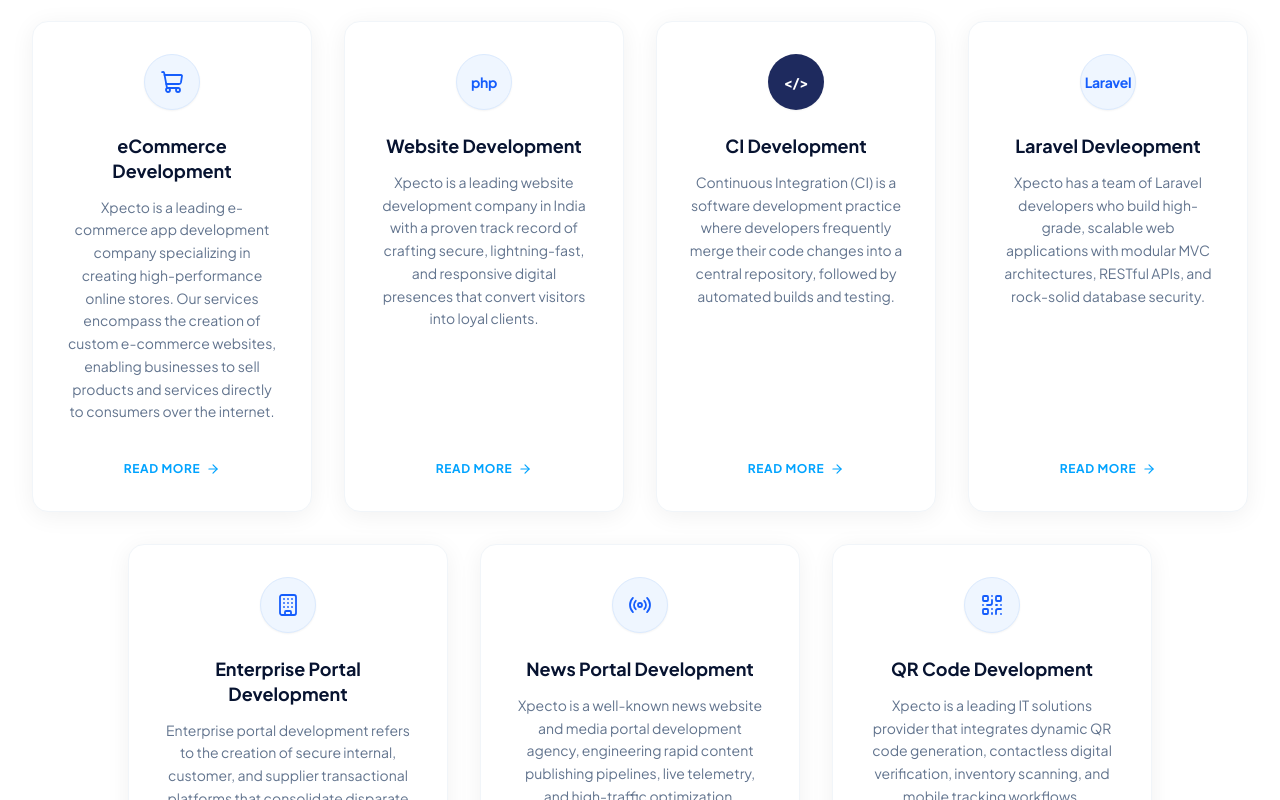
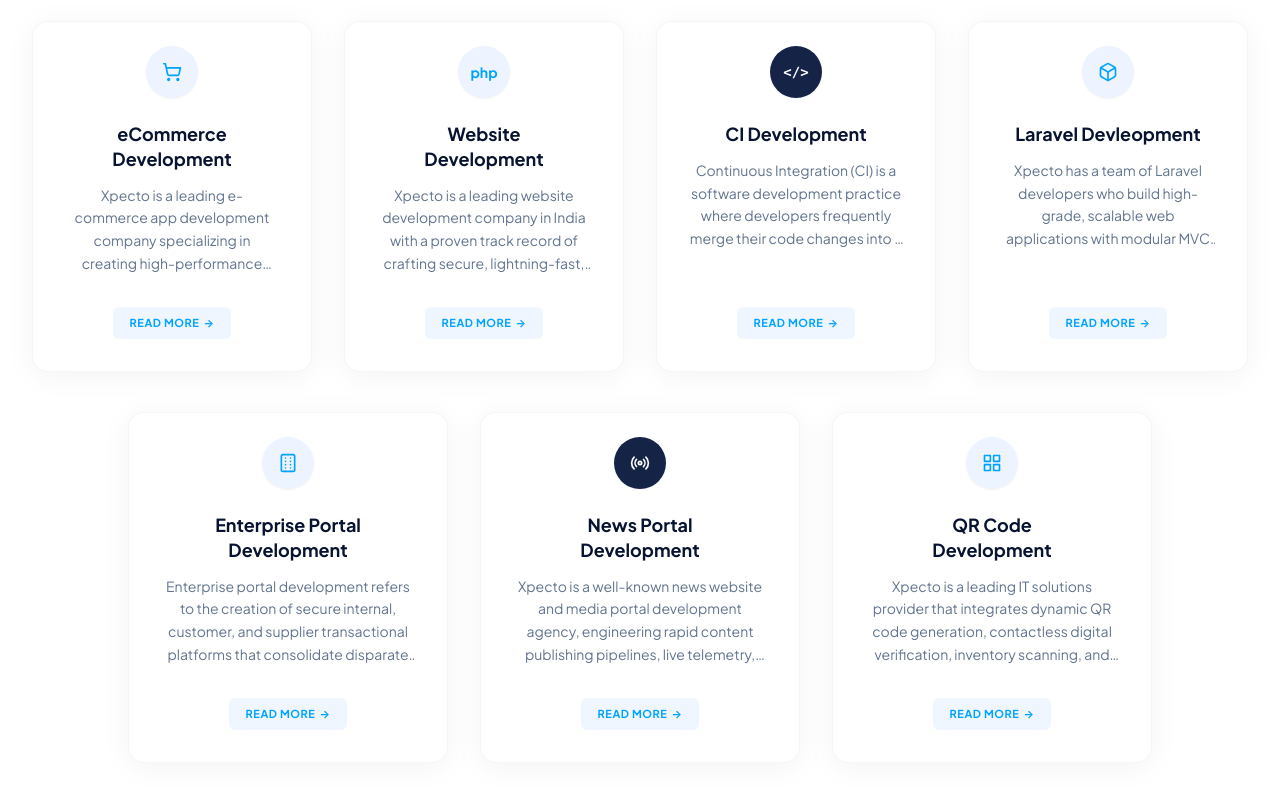
Before and after one commit to codesumitsaxena/Xpecto, a React (Vite) app: page /static-website in a window 1280 px wide. Shown: the part 1040-1840 px from the top of the page. Built offline with nearby package versions, Linux system fonts and the light colour scheme.

Commit message:
fix: match second section cards and styling 1:1 with original live website

```diff
--- a/src/pages/WebApplicationPage.jsx
+++ b/src/pages/WebApplicationPage.jsx
@@ -5,10 +5,6 @@ import {
   ChevronLeft,
   Star,
   ArrowRight,
-  ShoppingCart,
-  Building,
-  Radio,
-  QrCode,
   Award,
   Users,
   CheckCircle2,
@@ -47,63 +43,88 @@ export default function WebApplicationPage() {
     { src: '/images/2logo.webp', alt: 'RBIQS' }
   ];
 
-  // Exact 7 Solutions from Screenshot 3:
-  // Row 1 (4 items): eCommerce Development, Website Development, CI Development, Laravel Devleopment
-  // Row 2 (3 items): Enterprise Portal Development, News Portal Development, QR Code Development
+  // Exact 7 Solutions matching Screenshot 1 (original website):
+  // 1. eCommerce Development
+  // 2. Website Development
+  // 3. CI Development (Center highlighted dark navy circle)
+  // 4. Laravel Devleopment
+  // 5. Enterprise Portal Development
+  // 6. News Portal Development (Center highlighted dark navy circle)
+  // 7. QR Code Development
   const webSolutions = [
     {
       id: 'ecommerce',
-      title: 'eCommerce Development',
+      title: 'eCommerce\nDevelopment',
       desc: 'Xpecto is a leading e-commerce app development company specializing in creating high-performance online stores. Our services encompass the creation of custom e-commerce websites, enabling businesses to sell products and services directly to consumers over the internet.',
-      icon: ShoppingCart,
-      isPrimary: false
+      icon: (
+        <svg viewBox="0 0 24 24" fill="none" stroke="currentColor" strokeWidth="2" strokeLinecap="round" strokeLinejoin="round" className="w-5 h-5">
+          <circle cx="8" cy="21" r="1"/><circle cx="19" cy="21" r="1"/>
+          <path d="M2.05 2.05h2l2.66 12.42a2 2 0 0 0 2 1.58h9.78a2 2 0 0 0 1.95-1.57l1.65-7.43H5.12"/>
+        </svg>
+      ),
+      isDarkBadge: false
     },
     {
       id: 'website-dev',
-      title: 'Website Development',
+      title: 'Website\nDevelopment',
       desc: 'Xpecto is a leading website development company in India with a proven track record of crafting secure, lightning-fast, and responsive digital presences that convert visitors into loyal clients.',
       badgeText: 'php',
-      isPrimary: false
+      isDarkBadge: false
     },
     {
       id: 'ci-dev',
       title: 'CI Development',
       desc: 'Continuous Integration (CI) is a software development practice where developers frequently merge their code changes into a central repository, followed by automated builds and testing.',
       badgeText: '</>',
-      isPrimary: true
+      isDarkBadge: true
     },
     {
       id: 'laravel',
       title: 'Laravel Devleopment',
       desc: 'Xpecto has a team of Laravel developers who build high-grade, scalable web applications with modular MVC architectures, RESTful APIs, and rock-solid database security.',
-      badgeText: 'Laravel',
-      isPrimary: false
+      icon: (
+        <svg viewBox="0 0 24 24" fill="none" stroke="currentColor" strokeWidth="2" strokeLinecap="round" strokeLinejoin="round" className="w-5 h-5">
+          <path d="M21 16V8a2 2 0 0 0-1-1.73l-7-4a2 2 0 0 0-2 0l-7 4A2 2 0 0 0 3 8v8a2 2 0 0 0 1 1.73l7 4a2 2 0 0 0 2 0l7-4A2 2 0 0 0 21 16z"/>
+          <polyline points="3.27 6.96 12 12.01 20.73 6.96"/><line x1="12" y1="22.08" x2="12" y2="12"/>
+        </svg>
+      ),
+      isDarkBadge: false
     },
     {
       id: 'enterprise-portal',
-      title: 'Enterprise Portal Development',
+      title: 'Enterprise Portal\nDevelopment',
       desc: 'Enterprise portal development refers to the creation of secure internal, customer, and supplier transactional platforms that consolidate disparate corporate applications into one interface.',
-      icon: Building,
-      isPrimary: false
+      icon: (
+        <svg viewBox="0 0 24 24" fill="none" stroke="currentColor" strokeWidth="2" strokeLinecap="round" strokeLinejoin="round" className="w-5 h-5">
+          <rect x="4" y="2" width="16" height="20" rx="2" ry="2"/><line x1="9" y1="22" x2="9" y2="22.01"/><line x1="15" y1="22" x2="15" y2="22.01"/><line x1="9" y1="6" x2="9" y2="6.01"/><line x1="15" y1="6" x2="15" y2="6.01"/><line x1="9" y1="10" x2="9" y2="10.01"/><line x1="15" y1="10" x2="15" y2="10.01"/><line x1="9" y1="14" x2="9" y2="14.01"/><line x1="15" y1="14" x2="15" y2="14.01"/><line x1="9" y1="18" x2="9" y2="18.01"/><line x1="15" y1="18" x2="15" y2="18.01"/>
+        </svg>
+      ),
+      isDarkBadge: false
     },
     {
       id: 'news-portal',
-      title: 'News Portal Development',
+      title: 'News Portal\nDevelopment',
       desc: 'Xpecto is a well-known news website and media portal development agency, engineering rapid content publishing pipelines, live telemetry, and high-traffic optimization.',
-      icon: Radio,
-      isPrimary: false
+      icon: (
+        <svg viewBox="0 0 24 24" fill="none" stroke="currentColor" strokeWidth="2" strokeLinecap="round" strokeLinejoin="round" className="w-5 h-5">
+          <path d="M4.9 19.1C1 15.2 1 8.8 4.9 4.9"/><path d="M7.8 16.2c-2.3-2.3-2.3-6.1 0-8.5"/><circle cx="12" cy="12" r="2"/><path d="M16.2 7.8c2.3 2.3 2.3 6.1 0 8.5"/><path d="M19.1 4.9C23 8.8 23 15.1 19.1 19"/>
+        </svg>
+      ),
+      isDarkBadge: true
     },
     {
       id: 'qr-code',
-      title: 'QR Code Development',
+      title: 'QR Code\nDevelopment',
       desc: 'Xpecto is a leading IT solutions provider that integrates dynamic QR code generation, contactless digital verification, inventory scanning, and mobile tracking workflows.',
-      icon: QrCode,
-      isPrimary: false
+      icon: (
+        <svg viewBox="0 0 24 24" fill="none" stroke="currentColor" strokeWidth="2" strokeLinecap="round" strokeLinejoin="round" className="w-5 h-5">
+          <rect x="3" y="3" width="7" height="7"/><rect x="14" y="3" width="7" height="7"/><rect x="14" y="14" width="7" height="7"/><rect x="3" y="14" width="7" height="7"/>
+        </svg>
+      ),
+      isDarkBadge: false
     }
   ];
 
-  // Real stats from Screenshot 4:
-  // 4000+ Successful Projects, 11+ Years of Experience, 500+ Satisfied Clients, 80% From Reference
   const stats = [
     { number: '4000+', label: 'Successful Projects', icon: Award },
     { number: '11+', label: 'Years of Experience', icon: Users },
@@ -111,7 +132,6 @@ export default function WebApplicationPage() {
     { number: '80%', label: 'From Reference', icon: Globe2 }
   ];
 
-  // Real Partners for the interactive Slider (Screenshot 5)
   const allPartners = [
     { name: 'AWS Partner Network', src: '/images/aws-partner.png', fallback: '/images/aws.png', role: 'AWS PARTNER NETWORK ★★★' },
     { name: 'EnKosh', src: '/images/enkash.png', fallback: '/images/enkash.png', role: 'AUTHORIZED PARTNER ★★★' },
@@ -130,9 +150,9 @@ export default function WebApplicationPage() {
   };
 
   return (
-    <div className="w-full bg-white text-slate-800 transition-colors duration-200">
+    <div className="w-full bg-white text-slate-800">
 
-      {/* 1. HERO SECTION (Exact Soft Pink & Purple Wave Gradient from Screenshot 2) */}
+      {/* 1. HERO SECTION */}
       <section
         className="relative w-full py-20 sm:py-28 lg:py-36 px-4 sm:px-6 lg:px-8 overflow-hidden text-white"
         style={{
@@ -142,14 +162,12 @@ export default function WebApplicationPage() {
         <div className="absolute -left-20 -top-20 w-[600px] h-[600px] rounded-full border-[40px] border-white/10 pointer-events-none" />
         <div className="absolute right-0 top-1/2 -translate-y-1/2 w-[500px] h-[500px] rounded-full bg-white/5 blur-2xl pointer-events-none" />
 
-        {/* Left colored angled accent pills */}
         <div className="absolute left-4 sm:left-8 top-1/2 -translate-y-1/2 flex flex-col gap-1.5 opacity-90 z-10">
           <div className="w-4 sm:w-6 h-1.5 bg-amber-400 rotate-45 rounded-full" />
           <div className="w-5 sm:w-7 h-1.5 bg-cyan-400 rotate-45 rounded-full" />
           <div className="w-4 sm:w-6 h-1.5 bg-rose-500 rotate-45 rounded-full" />
         </div>
 
-        {/* Twinkle star */}
         <div className="absolute right-12 sm:right-28 bottom-12 hidden md:block z-10 opacity-80">
           <svg width="45" height="45" viewBox="0 0 40 40" fill="none">
             <path d="M20 0L23 15L38 20L23 25L20 40L17 25L2 20L17 15L20 0Z" fill="white" />
@@ -168,8 +186,8 @@ export default function WebApplicationPage() {
         </div>
       </section>
 
-      {/* 2. REAL HIGH-RES CLIENT LOGOS STRIP (Screenshot 2 Match) */}
-      <section className="w-full bg-white border-b border-slate-100 py-6 sm:py-8 overflow-hidden shadow-xs">
+      {/* 2. CLIENT LOGOS STRIP */}
+      <section className="w-full bg-white border-b border-slate-100 py-6 sm:py-8 overflow-hidden">
         <div className="w-full overflow-hidden">
           <div className="animate-marquee flex items-center gap-12 sm:gap-16">
             {clientLogos.map((client, idx) => (
@@ -202,109 +220,101 @@ export default function WebApplicationPage() {
         </div>
       </section>
 
-      {/* 3. "WHAT WE OFFER" & "Web Applications solutions" (Screenshot 3 Exact Clean Cards) */}
+      {/* 3. EXACT SECOND SECTION (Matches original site Screenshot 1 100%) */}
       <section id="solutions" className="py-16 sm:py-24 px-4 sm:px-6 lg:px-8 max-w-7xl mx-auto bg-white">
+        {/* Section Header */}
         <div className="text-center mb-14 sm:mb-16">
-          <span className="text-[11px] sm:text-xs font-bold tracking-widest uppercase text-cyan-600 mb-2 block">
+          <span className="text-[11px] sm:text-xs font-bold tracking-widest uppercase text-[#00a3ff] mb-2 block">
             WHAT WE OFFER
           </span>
           <h2 className="text-2xl sm:text-3xl md:text-4xl font-extrabold text-[#071330] tracking-tight">
             We Offer An Effective<br />
-            <span className="text-[#071330]">Web Applications solutions</span>
+            Web Applications solutions
           </h2>
         </div>
 
-        {/* Row 1: 4 Cards (eCommerce, Website, CI Development, Laravel) */}
-        <div className="grid grid-cols-1 sm:grid-cols-2 lg:grid-cols-4 gap-6 sm:gap-8 mb-8">
-          {webSolutions.slice(0, 4).map((item) => {
-            const IconComponent = item.icon;
-            return (
+        {/* Row 1: 4 Cards */}
+        <div className="grid grid-cols-1 sm:grid-cols-2 lg:grid-cols-4 gap-6 sm:gap-8 mb-8 sm:mb-10">
+          {webSolutions.slice(0, 4).map((item) => (
             <div
               key={item.id}
-                className="bg-white rounded-2xl p-7 sm:p-8 shadow-[0_4px_25px_rgba(0,0,0,0.06)] hover:shadow-[0_12px_35px_rgba(0,0,0,0.12)] border border-slate-100 transition-all duration-300 flex flex-col justify-between hover:-translate-y-1.5"
+              className="bg-white rounded-2xl p-7 sm:p-8 shadow-[0_4px_30px_rgba(0,0,0,0.05)] border border-slate-100/80 flex flex-col justify-between hover:shadow-[0_10px_35px_rgba(0,0,0,0.08)] transition-all"
             >
               <div>
-                  {/* Circular Icon with real Xpecto styling */}
-                  <div className="flex justify-center mb-6">
-                    <div className={`w-14 h-14 rounded-full flex items-center justify-center font-bold text-sm transition-transform shadow-xs ${
-                      item.isPrimary
-                        ? 'bg-[#1e2a5e] text-white'
-                        : 'bg-blue-50 text-blue-600 border border-blue-100'
+                {/* Floating circle icon matching exact original screenshot */}
+                <div className="flex justify-center -mt-2 mb-6">
+                  <div className={`w-13 h-13 rounded-full flex items-center justify-center shadow-xs ${
+                    item.isDarkBadge
+                      ? 'bg-[#152347] text-white font-mono font-bold text-sm'
+                      : 'bg-[#edf4ff] text-[#00a3ff] font-bold text-sm'
                   }`}>
-                      {IconComponent ? (
-                        <IconComponent className="w-6 h-6 stroke-[1.8]" />
-                      ) : (
-                        <span className="font-bold text-sm tracking-tight">{item.badgeText}</span>
-                      )}
+                    {item.icon ? item.icon : item.badgeText}
                   </div>
                 </div>
 
-                  <h3 className="text-base sm:text-lg font-bold text-[#071330] text-center mb-3 leading-snug">
+                <h3 className="text-base sm:text-lg font-bold text-[#071330] text-center mb-3 leading-snug whitespace-pre-line">
                   {item.title}
                 </h3>
-                  <p className="text-xs sm:text-sm text-slate-500 text-center leading-relaxed font-normal mb-6">
+                <p className="text-xs sm:text-sm text-slate-500 text-center leading-relaxed font-normal mb-8 line-clamp-4">
                   {item.desc}
                 </p>
               </div>
 
-                <div className="text-center pt-2">
+              {/* READ MORE Button matching exact blue button pill */}
+              <div className="text-center">
                 <a
                   href="#quote-section"
-                    className="inline-flex items-center gap-1.5 text-xs font-bold text-[#00a3ff] hover:text-blue-700 uppercase tracking-wider transition-colors"
+                  className="inline-flex items-center justify-center px-4 py-2 bg-[#f0f6ff] hover:bg-[#00a3ff] text-[#00a3ff] hover:text-white rounded-md text-[11px] font-bold tracking-wider uppercase transition-colors"
                 >
                   <span>READ MORE</span>
-                    <ArrowRight className="w-3.5 h-3.5" />
+                  <span className="ml-1">→</span>
                 </a>
               </div>
             </div>
-            );
-          })}
+          ))}
         </div>
 
-        {/* Row 2: 3 Cards Centered (Enterprise Portal, News Portal, QR Code) */}
+        {/* Row 2: 3 Cards Centered */}
         <div className="grid grid-cols-1 sm:grid-cols-2 lg:grid-cols-3 gap-6 sm:gap-8 max-w-5xl mx-auto">
-          {webSolutions.slice(4, 7).map((item) => {
-            const IconComponent = item.icon;
-            return (
+          {webSolutions.slice(4, 7).map((item) => (
             <div
               key={item.id}
-                className="bg-white rounded-2xl p-7 sm:p-8 shadow-[0_4px_25px_rgba(0,0,0,0.06)] hover:shadow-[0_12px_35px_rgba(0,0,0,0.12)] border border-slate-100 transition-all duration-300 flex flex-col justify-between hover:-translate-y-1.5"
+              className="bg-white rounded-2xl p-7 sm:p-8 shadow-[0_4px_30px_rgba(0,0,0,0.05)] border border-slate-100/80 flex flex-col justify-between hover:shadow-[0_10px_35px_rgba(0,0,0,0.08)] transition-all"
             >
               <div>
-                  <div className="flex justify-center mb-6">
-                    <div className="w-14 h-14 rounded-full bg-blue-50 text-blue-600 border border-blue-100 flex items-center justify-center font-bold text-sm shadow-xs">
-                      {IconComponent ? (
-                        <IconComponent className="w-6 h-6 stroke-[1.8]" />
-                      ) : (
-                        <span className="font-bold text-sm tracking-tight">{item.badgeText}</span>
-                      )}
+                <div className="flex justify-center -mt-2 mb-6">
+                  <div className={`w-13 h-13 rounded-full flex items-center justify-center shadow-xs ${
+                    item.isDarkBadge
+                      ? 'bg-[#152347] text-white font-mono font-bold text-sm'
+                      : 'bg-[#edf4ff] text-[#00a3ff] font-bold text-sm'
+                  }`}>
+                    {item.icon ? item.icon : item.badgeText}
                   </div>
                 </div>
 
-                  <h3 className="text-base sm:text-lg font-bold text-[#071330] text-center mb-3 leading-snug">
+                <h3 className="text-base sm:text-lg font-bold text-[#071330] text-center mb-3 leading-snug whitespace-pre-line">
                   {item.title}
                 </h3>
-                  <p className="text-xs sm:text-sm text-slate-500 text-center leading-relaxed font-normal mb-6">
+                <p className="text-xs sm:text-sm text-slate-500 text-center leading-relaxed font-normal mb-8 line-clamp-4">
                   {item.desc}
                 </p>
               </div>
 
-                <div className="text-center pt-2">
+              <div className="text-center">
                 <a
                   href="#quote-section"
-                    className="inline-flex items-center gap-1.5 text-xs font-bold text-[#00a3ff] hover:text-blue-700 uppercase tracking-wider transition-colors"
+                  className="inline-flex items-center justify-center px-4 py-2 bg-[#f0f6ff] hover:bg-[#00a3ff] text-[#00a3ff] hover:text-white rounded-md text-[11px] font-bold tracking-wider uppercase transition-colors"
                 >
                   <span>READ MORE</span>
-                    <ArrowRight className="w-3.5 h-3.5" />
+                  <span className="ml-1">→</span>
                 </a>
               </div>
             </div>
-            );
-          })}
+          ))}
         </div>
       </section>
 
-      {/* 4. METRICS / STATS SECTION (Exact Screenshot 4 match: 4000+, 11+, 500+, 80%) */}
+      {/* 4. METRICS / STATS SECTION */}
       <section className="w-full bg-white border-y border-slate-200 py-14 px-4 sm:px-6 lg:px-8">
         <div className="max-w-7xl mx-auto">
           <div className="grid grid-cols-2 md:grid-cols-4 gap-6 sm:gap-8 text-center">
@@ -328,11 +338,10 @@ export default function WebApplicationPage() {
         </div>
       </section>
 
-      {/* 5. GET A QUOTE & CLIENT TESTIMONIAL (Exact Screenshot 4 match) */}
+      {/* 5. GET A QUOTE & CLIENT TESTIMONIAL */}
       <section id="quote-section" className="w-full bg-[#0b1442] text-white py-16 sm:py-24 px-4 sm:px-6 lg:px-8 relative overflow-hidden">
         <div className="max-w-7xl mx-auto grid grid-cols-1 lg:grid-cols-12 gap-10 lg:gap-16 items-center">
 
-          {/* Quote Form Card */}
           <div className="lg:col-span-5 bg-white text-slate-900 rounded-2xl p-6 sm:p-8 shadow-2xl border border-slate-200">
             <h3 className="text-xl sm:text-2xl font-black text-slate-900 mb-6 text-center">
               Get A Quote
@@ -422,7 +431,6 @@ export default function WebApplicationPage() {
             </form>
           </div>
 
-          {/* Testimonial from Dean Roberts / VisionSafe */}
           <div className="lg:col-span-7 flex flex-col justify-center">
             <div className="mb-4">
               <h4 className="text-xl sm:text-2xl font-bold text-white">
@@ -469,7 +477,7 @@ export default function WebApplicationPage() {
         </div>
       </section>
 
-      {/* 6. OUR PARTNERS (Interactive Slider with Left/Right Arrows - Screenshot 5 Match) */}
+      {/* 6. OUR PARTNERS (Interactive Slider with Left/Right Arrows) */}
       <section className="w-full bg-white py-16 sm:py-20 px-4 sm:px-6 lg:px-8 border-b border-slate-200">
         <div className="max-w-7xl mx-auto text-center">
           <h2 className="text-2xl sm:text-3xl font-extrabold text-[#071330] mb-12 tracking-tight">
@@ -477,7 +485,6 @@ export default function WebApplicationPage() {
           </h2>
 
           <div className="relative flex items-center justify-center max-w-5xl mx-auto px-4 sm:px-8">
-            {/* Left Carousel Arrow */}
             <button
               onClick={prevPartners}
               className="absolute left-0 z-10 w-9 h-9 rounded-full border border-slate-300 flex items-center justify-center text-cyan-600 hover:text-white hover:bg-cyan-500 hover:border-cyan-500 transition-all shadow-xs cursor-pointer"
@@ -486,7 +493,6 @@ export default function WebApplicationPage() {
               <ChevronLeft className="w-5 h-5" />
             </button>
 
-            {/* 4 Active Partner Shields Grid in view */}
             <div className="grid grid-cols-2 sm:grid-cols-2 md:grid-cols-4 gap-6 sm:gap-8 w-full px-6 transition-all duration-300">
               {allPartners.slice(partnerIndex, partnerIndex + 4).map((p, idx) => (
                 <div
@@ -513,7 +519,6 @@ export default function WebApplicationPage() {
               ))}
             </div>
 
-            {/* Right Carousel Arrow */}
             <button
               onClick={nextPartners}
               className="absolute right-0 z-10 w-9 h-9 rounded-full border border-slate-300 flex items-center justify-center text-cyan-600 hover:text-white hover:bg-cyan-500 hover:border-cyan-500 transition-all shadow-xs cursor-pointer"
```
Lines whose indentation alone changed are shown as unchanged.
